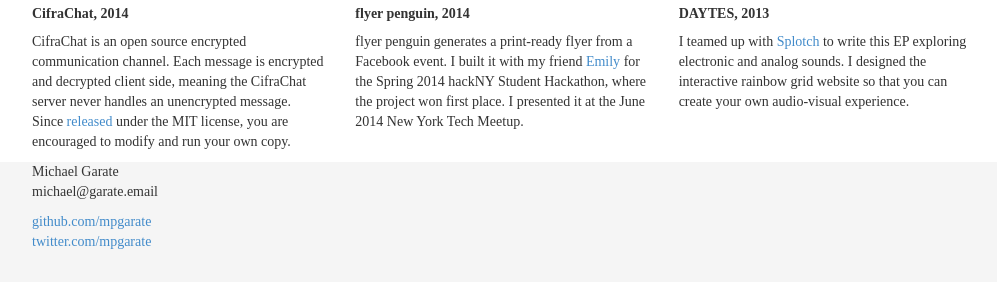
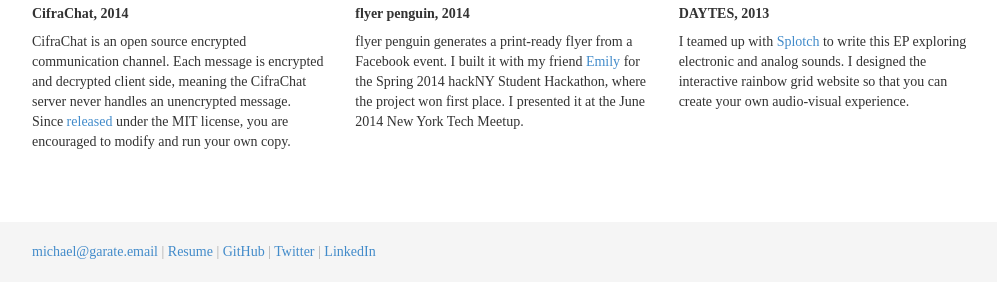
Before and after one commit to mpgarate/michaelgarate.com-old, a PHP site: page / in a window 1280 px wide. Shown: the part 860-1142 px from the top of the page, without its empty margins (138-1135 px from the left). Run offline with PHP 8.4, Linux system fonts and the light colour scheme; some web fonts are replaced.

Commit message:
style footer

```diff
--- a/css/main.css
+++ b/css/main.css
@@ -132,8 +132,8 @@ body {
   position: absolute;
   bottom: 0;
   width: 100%;
-
-  /* Set the fixed height of the footer here */
-  height: 120px;
+  height: 60px;
   background-color: #f5f5f5;
+  padding-top: 20px;
+  color: #aaa;
 }
--- a/index.html
+++ b/index.html
@@ -94,7 +94,7 @@
 
             <div class="col-sm-4">
               <a href="http://cifrachat.com" title="CifraChat" target="_blank">
-                <img src="img/cifrachat.jpg" title="cifrachat" class="img-responsive">
+                <img src="img/cifrachat.jpg" title="CifraChat" class="img-responsive">
               </a>
               <h5>CifraChat, 2014</h5>
               <p>
@@ -132,12 +132,17 @@
     <div class="footer">
       <div class="container">
         <p>
-          Michael Garate<br />
-            &#109;&#105;&#099;&#104;&#097;&#101;&#108;&#064;&#103;&#097;&#114;&#097;&#116;&#101;&#046;&#101;&#109;&#097;&#105;&#108;
-        </p>
-        <p>
-          <a target="blank" href="https://github.com/mpgarate">github.com/mpgarate</a><br />
-          <a target="blank" href="https://twitter.com/mpgarate">twitter.com/mpgarate</a><br />
+          <a href="mailto:&#109;&#105;&#099;&#104;&#097;&#101;&#108;&#064;&#103;&#097;&#114;&#097;&#116;&#101;&#046;&#101;&#109;&#097;&#105;&#108;" title="Michael Garate" target="_blank">
+          &#109;&#105;&#099;&#104;&#097;&#101;&#108;&#064;&#103;&#097;&#114;&#097;&#116;&#101;&#046;&#101;&#109;&#097;&#105;&#108;
+          </a>
+          |
+          <a target="_blank" href="http://michaelgarate.com/Garate_CV.pdf">Resume</a>
+          |
+          <a target="_blank" href="https://github.com/mpgarate">GitHub</a>
+          |
+          <a target="_blank" href="https://twitter.com/mpgarate">Twitter</a>
+          |
+          <a target="_blank" href="www.linkedin.com/in/mpgarate/">LinkedIn</a>
         </p>
       </div>
     </div>
```
